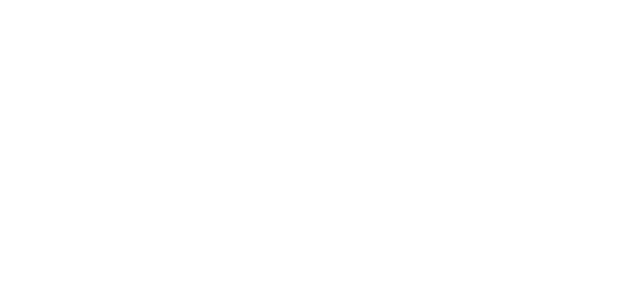
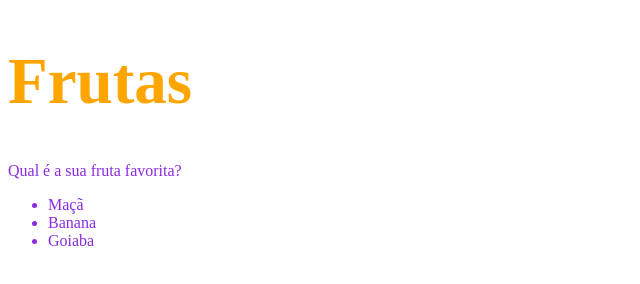
Before and after one commit to DevHeron/trybe-exercicios, a plain HTML site: page fundamentos/secao02-intro-html-css/dia-02-html-e-css-primeiros-passos-css/index.html in a window 1280 px wide. Shown: the whole page, without its empty margins (0-640 px from the left). Drawn offline with Linux system fonts and the light colour scheme.

Commit message:
para fixar intro a css

```diff
--- a/fundamentos/secao02-intro-html-css/dia-02-html-e-css-primeiros-passos-css/index.html
+++ b/fundamentos/secao02-intro-html-css/dia-02-html-e-css-primeiros-passos-css/index.html
@@ -1,11 +1,28 @@
 <!DOCTYPE html>
-<html lang="en">
-<head>
+<html lang="pt-br">
+  <head>
     <meta charset="UTF-8">
-    <meta name="viewport" content="width=device-width, initial-scale=1.0">
-    <title>Document</title>
-</head>
-<body>
+    <title>HTML</title>
+    <style>
 
-</body>
+        h1 {
+            font-size: 65px;
+            color: orange;
+        }
+        .sessaoFrutas {
+            color: blueviolet;
+        }
+
+
+    </style>
+  </head>
+  <body>
+    <h1>Frutas</h1>
+    <p class="sessaoFrutas">Qual é a sua fruta favorita?</p>
+    <ul class="sessaoFrutas">
+      <li>Maçã</li>
+      <li>Banana</li>
+      <li>Goiaba</li>
+    </ul>
+  </body>
 </html>
```
